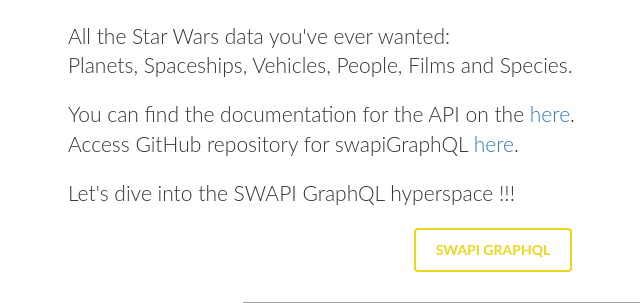
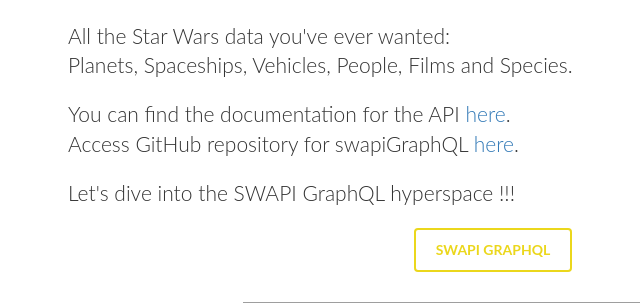
Before and after one commit to RishiSD/starwars-graphql-api-flask-sqlalchemy, a Flask app: page / in a window 1280 px wide. Shown: the part 1177-1480 px from the top of the page, without its empty margins (147-787 px from the left). Run offline with Flask 2, Linux system fonts and the light colour scheme; parts of the project's set-up code (start-up, migrations or seed data) failed here and were passed over; some libraries are stand-ins or nearby versions; grey boxes are pictures that could not be loaded.

Commit message:
Update index.html

```diff
--- a/swapiGraphQL/templates/index.html
+++ b/swapiGraphQL/templates/index.html
@@ -163,7 +163,7 @@
         <h2 id="examples">What is this?</h2>
         <p class="lead">A GraphQL implementation of the <i><a href="https://swapi.co/">SWAPI</a> - A Star Wars REST API. This project is inspired from SWAPI and uses the data generously provided by it. This API is built using Python, Flask, Graphene, Relay and SQLAlchemy.</i></p>
         <p class="lead">All the Star Wars data you've ever wanted:<br> Planets, Spaceships, Vehicles, People, Films and Species.</p>
-        <p class="lead">You can find the documentation for the API on the <a href="#doc">here</a>.<br>Access GitHub repository for swapiGraphQL <a href="https://github.com/RishiSD/starwars-graphql-api-flask-sqlalchemy">here</a>.</p>
+        <p class="lead">You can find the documentation for the API <a href="#doc">here</a>.<br>Access GitHub repository for swapiGraphQL <a href="https://github.com/RishiSD/starwars-graphql-api-flask-sqlalchemy">here</a>.</p>
         <p class="lead">Let's dive into the SWAPI GraphQL hyperspace !!!</p>
 
         <p class="text-center">
```
